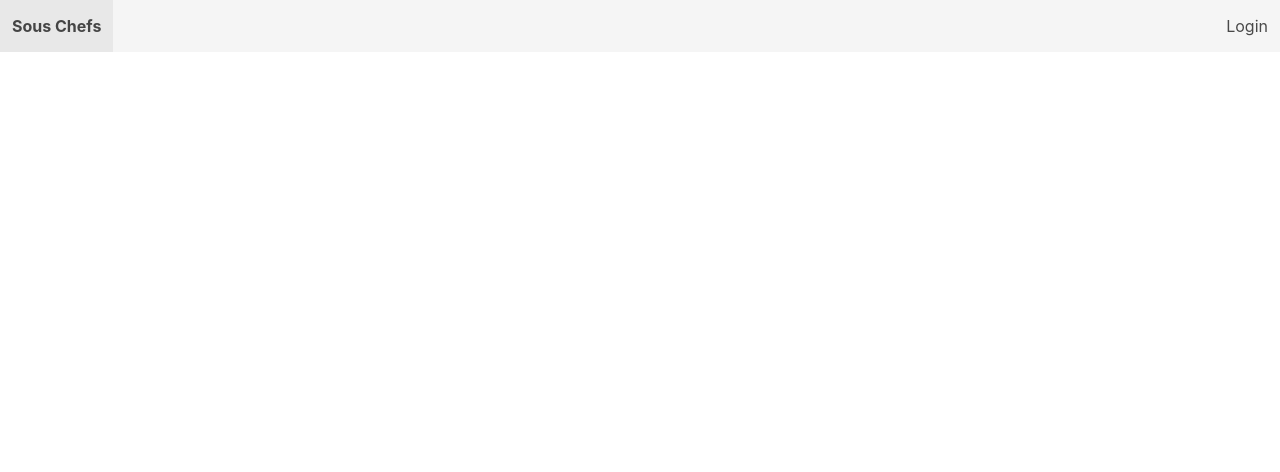
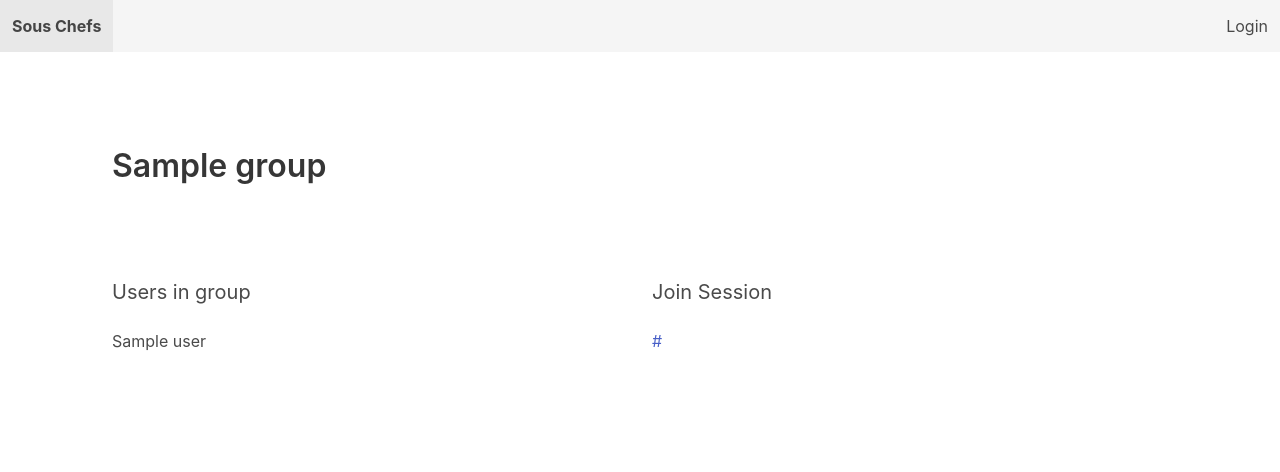
Before and after one commit to funkyrailroad/sous-chefs, a Django app: template my_app/templates/my_app/create-cooking-session.html in a window 1280 px wide. Shown: the top 472 px of the page. Run offline with Django 5.2, Linux system fonts and the light colour scheme; the template is opened without the code that fills it: most values are stand-ins (such as "Sample title", 1, 10 or a date in 2020); parts of the project's set-up code (start-up, migrations or seed data) failed here and were passed over; some libraries are stand-ins or nearby versions.

Commit message:
Show users and join url after creating a group

```diff
--- a/my_app/templates/my_app/create-cooking-session.html
+++ b/my_app/templates/my_app/create-cooking-session.html
@@ -1,3 +1,33 @@
 {% extends "my_app/base.html" %}
 {% block body %}
+
+
+<section class="section">
+  <h1 class="title">{{group.name}}</h1>
+</section>
+
+<section class="section">
+  <div class="columns">
+
+    <div class="column">
+      <h2 class="subtitle">
+        Users in group
+      </h2>
+
+      {% for user in users %}
+      <p>{{user}}</p>
+      {% endfor %}
+    </div>
+
+    <div class="column">
+      <h2 class="subtitle">
+        Join Session
+      </h2>
+      <a href={{join_group_url}}>{{join_group_url}}</p>
+    </div>
+
+  </div>
+</section>
+
+
 {% endblock %}
```
